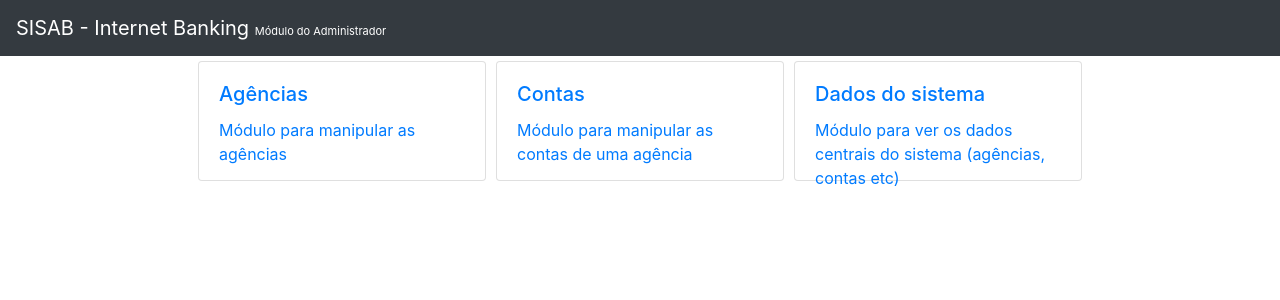
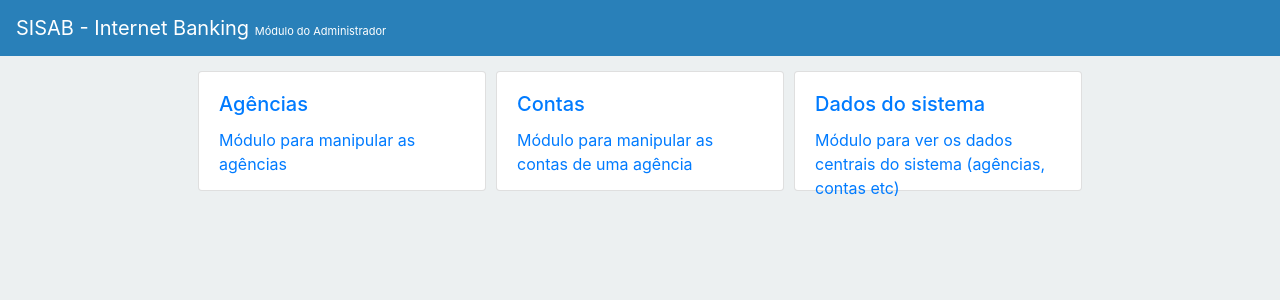
Before and after one commit to juniorsilva42/sisab, a PHP site: page /sisab/ in a window 1280 px wide. Shown: the top 300 px of the page. Run offline with PHP 8.4, Linux system fonts and the light colour scheme; some libraries are stand-ins or nearby versions.

Commit message:
alterada a cor da página; organização do front-end.

```diff
--- a/App/Models/ContasModel.php
+++ b/App/Models/ContasModel.php
@@ -10,7 +10,8 @@ class ContasModel extends \Core\Model {
 
     static public function getAll () {
         $db = static::getConnection();
-        $sql = 'SELECT * FROM teste';
+
+        $sql = 'SELECT * FROM contas';
 
         try {
             $stmt = $db->prepare($sql);
@@ -20,6 +21,7 @@ class ContasModel extends \Core\Model {
 
             return $contas_list;
 
+            $db = null;
         } catch (\PDOException $e) {
             throw new \Exception("Erro model");
         }
--- a/App/Views/Contas/index.twig
+++ b/App/Views/Contas/index.twig
@@ -8,7 +8,11 @@
     <h1>Contas</h1>
 
     {% for conta in contas %}
-        <p>{{ conta.id }} - {{ conta.nome }}</p>
+        <p>Número: {{ conta.numero}}</p>
+        <p>Saldo: {{ conta.saldo }}</p>
+        <p>Limite: {{ conta.limite }}</p>
+        <p>Rendimento: {{ conta.rendimento }}</p>
+        <p>Tipo: {{ conta.tipo }}</p>
     {% endfor %}
 
 {% endblock %}
--- a/App/Views/partials/HomePartials/MenuCards.twig
+++ b/App/Views/partials/HomePartials/MenuCards.twig
@@ -1,3 +1,5 @@
+<div class="container">
+
     <div class="menu-system-wrapper">
         <a href="agencias" class="card-style">
             <div class="card" style="width: 18rem;">
@@ -26,3 +28,5 @@
             </div>
         </a>
     </div>
+
+</div>
--- a/App/Views/partials/header.twig
+++ b/App/Views/partials/header.twig
@@ -1,4 +1,4 @@
-<nav class="navbar navbar-expand-lg navbar-dark bg-dark">
+<nav class="navbar navbar-expand-lg navbar-dark" style="background-color: #2980b9;">
     <a class="navbar-brand" href="/sisab">SISAB - Internet Banking <span style="font-size: 11px;">Módulo do Administrador</span></a>
     <button class="navbar-toggler" type="button" data-toggle="collapse" data-target="#navbarTogglerDemo02" aria-controls="navbarTogglerDemo02" aria-expanded="false" aria-label="Toggle navigation">
         <span class="navbar-toggler-icon"></span>
--- a/public/src/css/index.css
+++ b/public/src/css/index.css
@@ -1,5 +1,9 @@
+body {
+    background: #ecf0f1;
+}
+
 .container {
-    margin-top: 15px;
+    margin-top: 10px;
 }
 
 .menu-system-wrapper {
```
Lines whose indentation alone changed are shown as unchanged.
